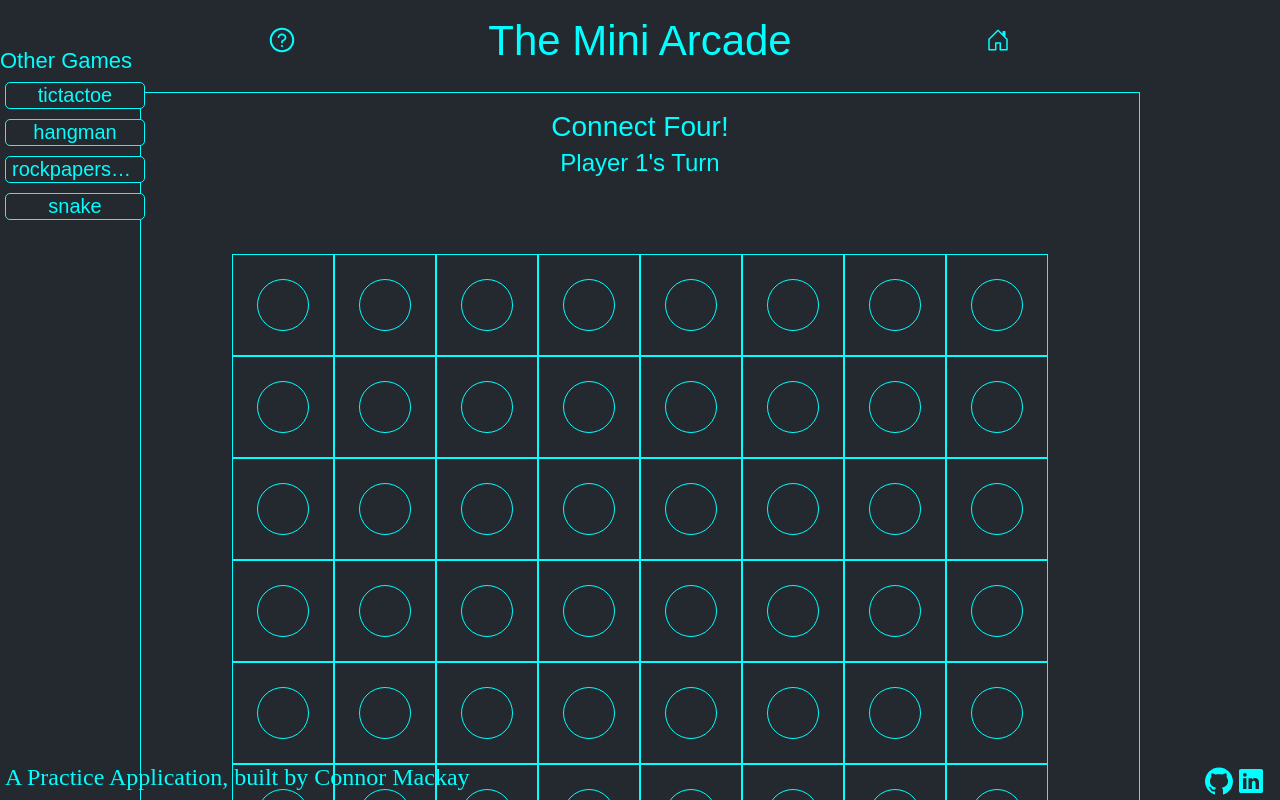
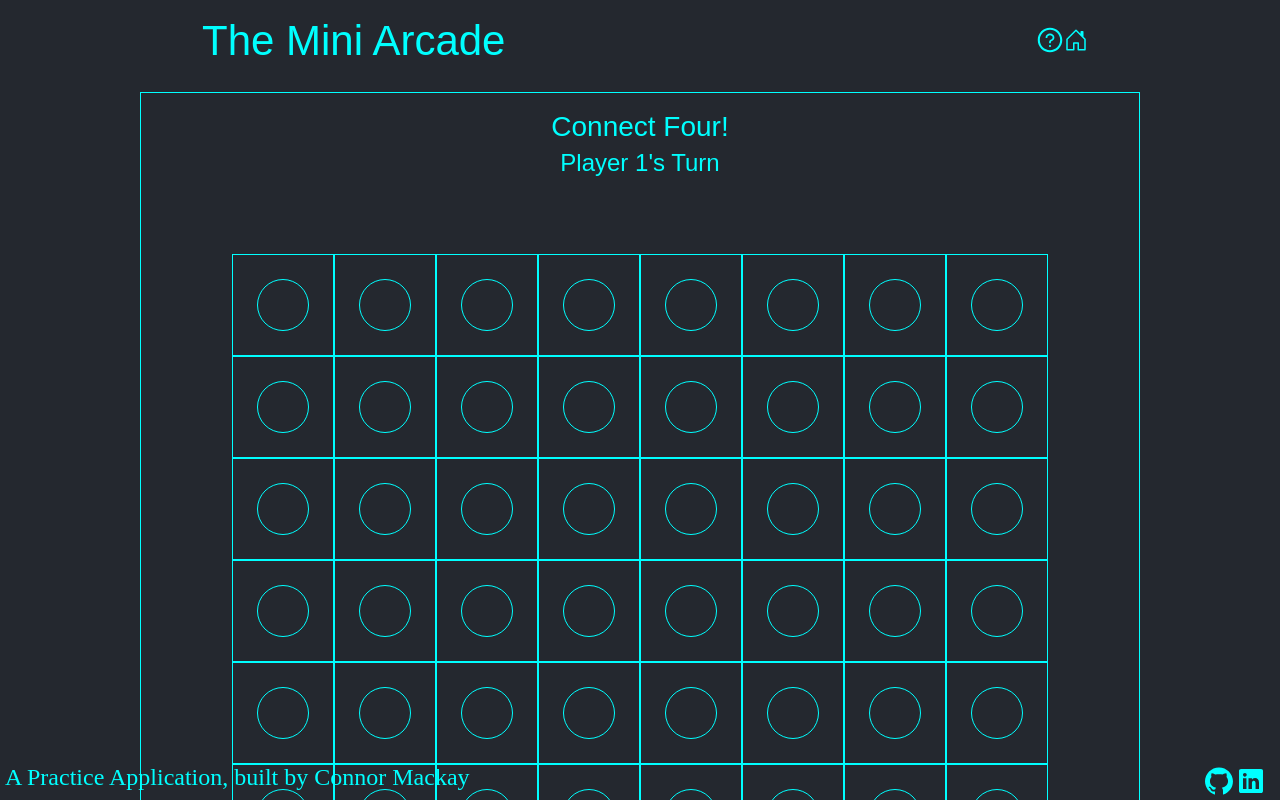
Before and after one commit to CD-Mackay/mini-arcade, a React app: page /connectfour in a window 1280 px wide. Shown: the top 800 px of the page. Built offline with nearby package versions, Linux system fonts and the light colour scheme; a web font is replaced by a local one.

Commit message:
refactor header layout, remove sidebar component from pages

```diff
--- a/client/App.js
+++ b/client/App.js
@@ -56,7 +56,7 @@ const App = () => {
               <TutorialHeader />
             </Route>
           </Switch>
-          <Sidebar />
+          {/* <Sidebar /> */}
         </Layout>
         <Footer />
       </StyledApp>
--- a/client/src/components/atoms/Header/Header.js
+++ b/client/src/components/atoms/Header/Header.js
@@ -5,8 +5,8 @@ import React from "react";
 import { Link, useLocation } from "react-router-dom";
 /* Asset Imports */
 import StyledHeader from "./StyledHeader";
-import { BsHouseDoor } from 'react-icons/bs';
-import { AiOutlineQuestionCircle } from 'react-icons/ai';
+import { BsHouseDoor } from "react-icons/bs";
+import { AiOutlineQuestionCircle } from "react-icons/ai";
 
 const Header = () => {
   let location = useLocation();
@@ -14,7 +14,25 @@ const Header = () => {
 
   return (
     <StyledHeader location={location.pathname}>
+      <div className="logo">
+        <h1>The Mini Arcade</h1>
+      </div>
       {location.pathname !== "/" && (
+        <div className="nav">
+          <div className="button-wrapper">
+            <Link to={`${location.pathname}/tutorial`}>
+              <AiOutlineQuestionCircle color="#00FFFF" fontSize="28px" />
+            </Link>
+          </div>
+
+          <div className="button-wrapper">
+            <Link to="/">
+              <BsHouseDoor color="#00FFFF" fontSize="24px" />
+            </Link>
+          </div>
+        </div>
+      )}
+      {/* {location.pathname !== "/" && (
         <div className="button-wrapper">
         <Link to={`${location.pathname}/tutorial`} >
           <AiOutlineQuestionCircle color="#00FFFF" fontSize="28px" />
@@ -28,7 +46,7 @@ const Header = () => {
             <BsHouseDoor color="#00FFFF" fontSize="24px" />
           </Link>
         </div>
-      )}
+      )} */}
     </StyledHeader>
   );
 };
--- a/client/src/components/atoms/Header/StyledHeader.js
+++ b/client/src/components/atoms/Header/StyledHeader.js
@@ -1,8 +1,8 @@
 import styled from 'styled-components';
 
 const StyledHeader = styled.div`
-display: grid;
-grid-template-columns: ${props => props.location === "/" ? "1fr" : "1fr 3fr 1fr"};
+display: flex;
+justify-content: ${props => props.location === "/" ? "center" : "space-between"};
 padding: 10px;
 width: 100vw;
 margin: 0 auto;
@@ -10,6 +10,10 @@ text-align: center;
 h1 {
   font-size: 42px;
   padding: 10px;
+}
+
+.nav {
+  display: flex;
 }
 
 .button-wrapper {
```
